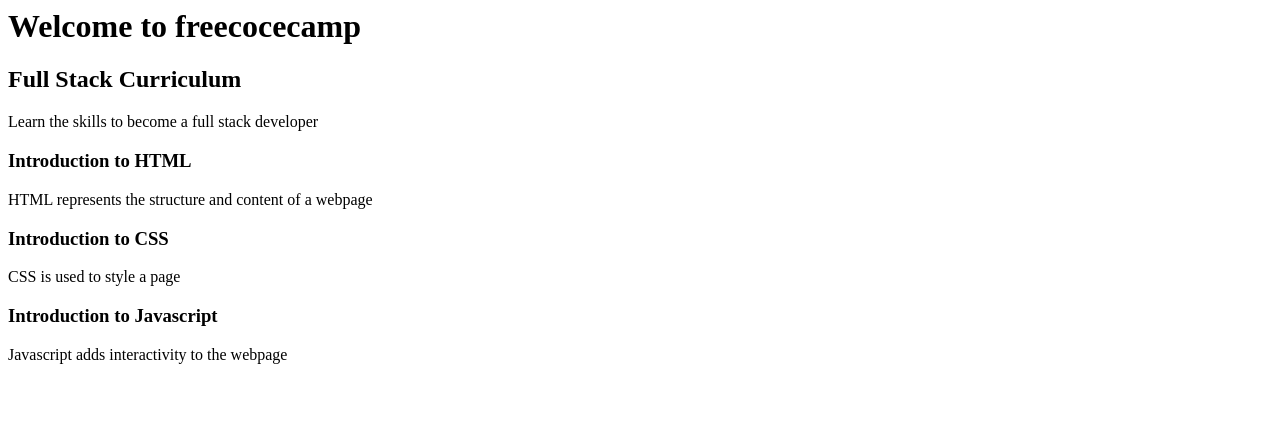
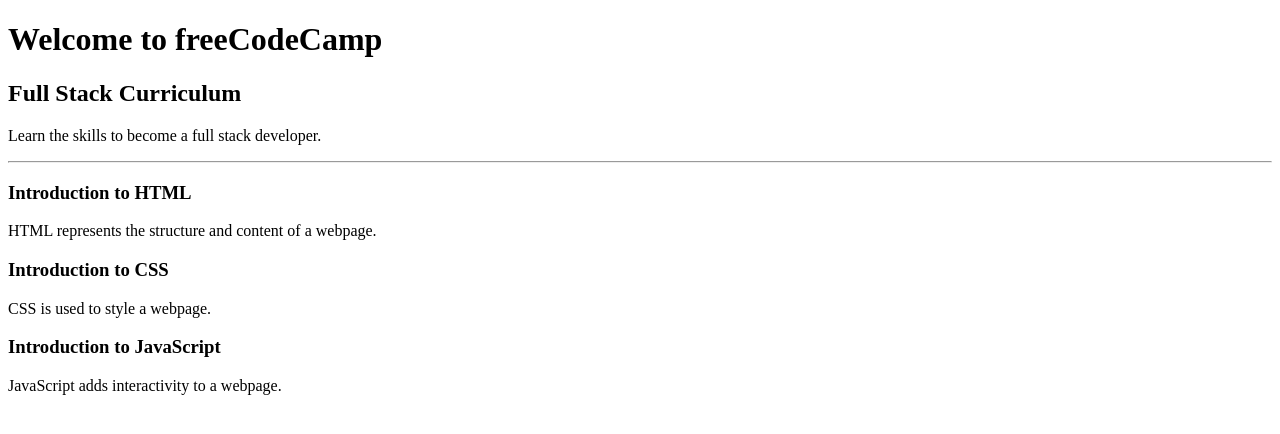
Before and after one commit to amanigodswill-droid/fcc-curriculum-outline, a plain HTML site: page index.html in a window 1280 px wide. Drawn offline with Linux system fonts and the light colour scheme.

Commit message:
Update index.html

```diff
--- a/index.html
+++ b/index.html
@@ -1,11 +1,25 @@
-<h1>Welcome to freecocecamp</h1>
-<h2>Full Stack Curriculum</h2>
-<p>Learn the skills to become a full stack developer</p>
+<!DOCTYPE html>
+<html lang="en">
+<head>
+  <meta charset="UTF-8">
+  <title>FreeCodeCamp Curriculum Outline</title>
+</head>
 
-<h3>Introduction to HTML</h3>
-<p>HTML represents the structure and content of a webpage</p>
-<h3>Introduction to CSS</h3>
-<p>CSS is used to style a page </p>
+<body>
+  <h1>Welcome to freeCodeCamp</h1>
 
-<h3>Introduction to Javascript</h3>
-<p>Javascript adds interactivity to the webpage</p>
+  <h2>Full Stack Curriculum</h2>
+  <p>Learn the skills to become a full stack developer.</p>
+
+  <hr>
+
+  <h3>Introduction to HTML</h3>
+  <p>HTML represents the structure and content of a webpage.</p>
+
+  <h3>Introduction to CSS</h3>
+  <p>CSS is used to style a webpage.</p>
+
+  <h3>Introduction to JavaScript</h3>
+  <p>JavaScript adds interactivity to a webpage.</p>
+</body>
+</html>
```
